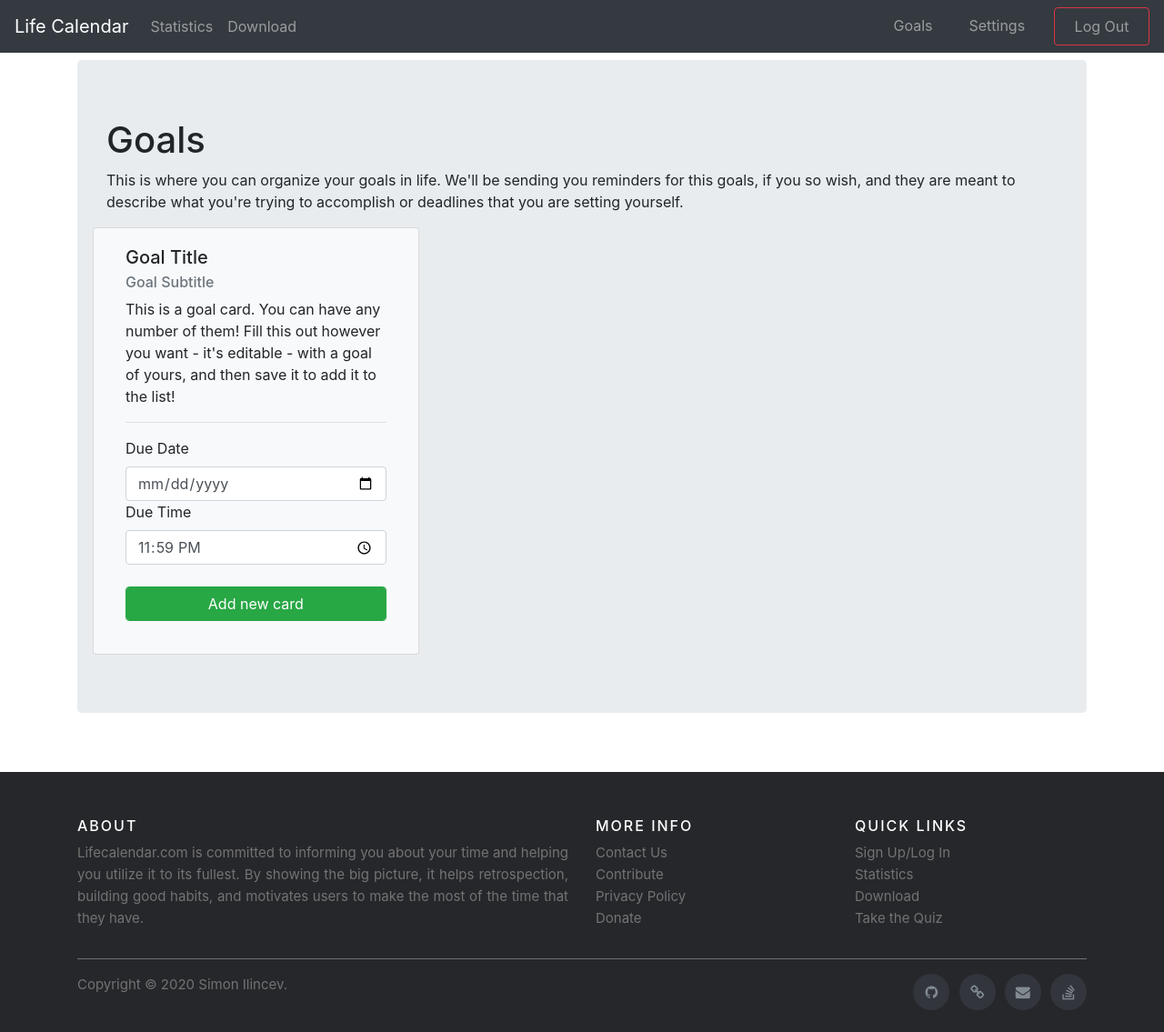
After one commit to Destaq/life-calendar, a Python web app: template templates/profile/goals.html in a window 1280 px wide. The commit adds this page. Shown: the whole page at 91% size. Run offline with Jinja, Linux system fonts and the light colour scheme; the template is opened without the code that fills it, so the values that code supplies are empty; some libraries are stand-ins or nearby versions.

Commit message:
setup goals page UI

```diff
--- /dev/null
+++ b/static/js/emailSetup.js
@@ -0,0 +1,169 @@
+const card = document.querySelector("#template-card");
+
+const dueDate = document.querySelector("#goalFinish");
+const dueTime = document.querySelector("#goalFinishExact");
+const finishCard = document.querySelector("#addCard");
+const goalTitle = document.querySelector("#goalTitle");
+const goalSubtitle = document.querySelector("#goalSubtitle");
+const goalText = document.querySelector("#goalText");
+
+const outputArea = document.querySelector("#user-goals");
+
+var cardCount = 0;
+
+// setup event listeners for cards already there
+const preCards = document.querySelectorAll(".user-card");
+preCards.forEach((preCard) => {
+    setupEv(preCard);
+})
+
+finishCard.addEventListener("click", function (e) {
+    if (dueTime.value === "" || dueDate.value === "") {
+        const alert = document.createElement("div");
+        alert.classList.add("alert", "alert-warning");
+        alert.setAttribute("role", "alert");
+        alert.textContent = "Please fill out all data!";
+        card.children[0].insertBefore(alert, card.children[0].children[0]);
+
+        setTimeout(function () {
+            alert.remove();
+        }, 2000);
+    } else {
+        createCard();
+
+        // TODO: send info to DB
+    }
+    e.preventDefault();
+});
+
+function createCard() {
+    const userCard = document.createElement("div");
+    userCard.classList.add("card", "bg-light", "col-sm-4", "user-card");
+    userCard.id = `userCard-${cardCount}`;
+    userCard.setAttribute("editing", "false");
+    userCard.innerHTML = `
+    <div class="card-body d-flex flex-column">
+        <h5 class="card-title">${goalTitle.textContent}</h5>
+        <h6 class="card-subtitle mb-2 text-muted">${goalSubtitle.textContent}</h6>
+        <p class="card-text">${goalText.textContent}</p>
+            <div class="mt-auto">
+                <hr>
+                <div class="form-check form-check-inline">
+                    <input class="form-check-input" type="radio" name="inlineRadioOptions" id="inlineRadio0" value="unstarted" checked>
+                    <label class="form-check-label" for="inlineRadio0">Not Started</label>
+                </div>
+                <div class="form-check form-check-inline">
+                    <input class="form-check-input" type="radio" name="inlineRadioOptions" id="inlineRadio1" value="progress">
+                    <label class="form-check-label" for="inlineRadio1">In Progress</label>
+                </div>
+                <div class="form-check form-check-inline">
+                    <input class="form-check-input" type="radio" name="inlineRadioOptions" id="inlineRadio2" value="Complete">
+                    <label class="form-check-label" for="inlineRadio2">Complete</Complete>
+                </div>
+                <div class="form-check form-check-inline">
+                    <input class="form-check-input" type="radio" name="inlineRadioOptions" id="inlineRadio3" value="cancelled">
+                    <label class="form-check-label" for="inlineRadio3">Cancelled</label>
+                </div>
+            <hr>
+            <div class="btn-group">
+                <center>
+                    <button class="btn btn-danger mr-2" id="deleteBtn-${cardCount}">Delete</button>
+                    <button class="btn btn-secondary" id="editBtn-${cardCount}">Edit</button>
+                </center>
+            </div>
+        </div>
+    </div>
+    `;
+    cardCount += 1;
+
+    if ((cardCount - 1) % 3 !== 0) {
+        outputArea.children[Math.floor((cardCount - 1) / 3)].appendChild(
+            userCard
+        );
+    } else {
+        const newRow = document.createElement("div");
+        newRow.className = "row";
+        outputArea.insertBefore(newRow, document.querySelector("#last"));
+        newRow.appendChild(userCard);
+    }
+
+    // clear values
+    goalTitle.textContent = "Goal Title";
+    goalSubtitle.textContent = "Goal Subtitle";
+    goalText.textContent =
+        "This is a goal card. You can have any number of them! Fill this out however you want - it's editable - with a goal of yours, and then save it to add it to the list!";
+    dueDate.value = "";
+    dueTime.value = "23:59";
+
+    // add event listeners
+    userCard.children[0].children[3].children[6].children[0].children[0].addEventListener(
+        "click",
+        function (e) {
+            userCard.remove();
+            // TODO: DB magic
+            // TODO: reshuffle cards
+            e.preventDefault();
+        }
+    );
+
+    setupEv(userCard);
+}
+
+function setupEv(someCard) {
+    someCard.children[0].children[3].children[6].children[0].children[1].addEventListener(
+        "click",
+        function (e) {
+            if (someCard.getAttribute("editing") === "false") {
+                someCard.children[0].children[3].children[6].children[0].children[1].textContent =
+                    "Save Changes";
+                someCard.children[0].children[0].setAttribute(
+                    "contenteditable",
+                    "true"
+                );
+                someCard.children[0].children[1].setAttribute(
+                    "contenteditable",
+                    "true"
+                );
+                someCard.children[0].children[2].setAttribute(
+                    "contenteditable",
+                    "true"
+                );
+
+                someCard.setAttribute("editing", "true");
+
+                someCard.children[0].children[3].children[6].children[0].children[1].addEventListener(
+                    "click",
+                    function () {
+                        if (someCard.getAttribute("editing") === "true") {
+                            someCard.children[0].children[3].children[6].children[0].children[1].textContent =
+                                "Edit";
+                            someCard.children[0].children[0].setAttribute(
+                                "contenteditable",
+                                "false"
+                            );
+                            someCard.children[0].children[1].setAttribute(
+                                "contenteditable",
+                                "false"
+                            );
+                            someCard.children[0].children[2].setAttribute(
+                                "contenteditable",
+                                "false"
+                            );
+                        }
+
+                        someCard.setAttribute("editing", "false");
+
+                        // clone element to remove listeners
+                        let clone = someCard.cloneNode(true);
+                        someCard.replaceWith(clone);
+                        setupEv(clone);
+
+                        // TODO: DB magic
+                    }
+                );
+            }
+
+            e.preventDefault();
+        }
+    );
+}
--- a/templates/base.html
+++ b/templates/base.html
@@ -48,6 +48,9 @@
                 </li>
             </ul>
             <ul class="navbar-nav ml-auto">
+                <li class="nav-item mr-4">
+                    <a href="/goals" class="nav-link">Goals</a>
+                </li>
                 <li class="nav-item mr-4">
                     <a class="nav-link" href="/settings">Settings</a>
                 </li>
--- /dev/null
+++ b/templates/profile/goals.html
@@ -0,0 +1,36 @@
+{% extends "base.html" %}
+
+{% block content %}
+<div class="jumbotron">
+    <h1>Goals</h1>
+    <p>This is where you can organize your goals in life. We'll be sending you reminders for this goals, if you so wish,
+        and they are meant to describe what you're trying to accomplish or deadlines that you are setting yourself.</p>
+    <div id="user-goals">
+
+        <div class="row" id="last">
+            <div class="card bg-light col-sm-4" id="template-card">
+                <div class="card-body">
+                    <h5 class="card-title" id="goalTitle" contenteditable="true">Goal Title</h5>
+                    <h6 class="card-subtitle mb-2 text-muted" contenteditable="true" id="goalSubtitle">Goal Subtitle
+                    </h6>
+                    <p class="card-text" contenteditable="true" id="goalText">This is a goal card. You can have any
+                        number of them! Fill this out however you want - it's editable - with a goal of yours, and then
+                        save it to add it to the list!</p>
+                    <hr>
+                    <div class="form-group">
+                        <label for="goalFinish">Due Date</label>
+                        <input type="date" class="form-control" id="goalFinish">
+
+                        <label for="goalFinishExact">Due Time</label>
+                        <input type="time" id="goalFinishExact" class="form-control" value="23:59">
+                        <br>
+                        <button type="button" class="btn btn-success form-control" id="addCard">Add new card</button>
+                    </div>
+                </div>
+            </div>
+        </div>
+    </div>
+</div>
+
+<script src="/static/js/emailSetup.js"></script>
+{% endblock %}
--- a/views/generate_download.py
+++ b/views/generate_download.py
@@ -301,7 +301,7 @@ class MakeImageView(FlaskView):
     def get(self):
         args = request.args
         bday = args["bday"]
-        expectancy = int(args["expectancy"])
+        expectancy = int(float(args["expectancy"]))
         auth = args["auth"]
         map_type = args["map_type"]
         map_form = args["interval"]
--- a/views/pageviews.py
+++ b/views/pageviews.py
@@ -24,6 +24,9 @@ class StatisticsView(FlaskView):
     def index(self):
         return render_template("statistics.html")
 
+class GoalsView(FlaskView):
+    def index(self):
+        return render_template("profile/goals.html")
 
 class SettingsView(FlaskView):
     def index(self):
```
Also changed, not shown: init.py (+20 -3 lines).
